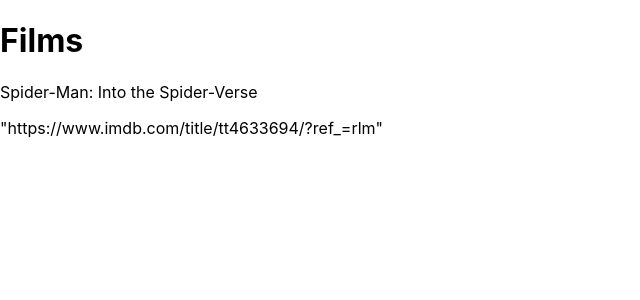
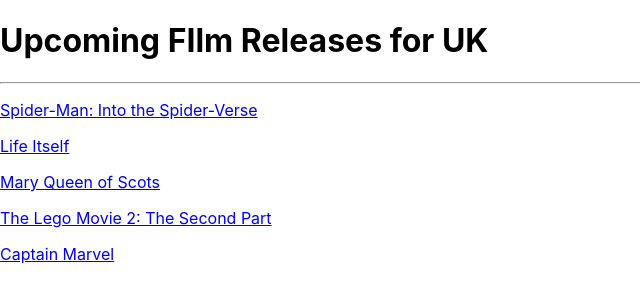
Before and after one commit to sshingler/React_FilmReleases, a React (Create React App) app: page / in a window 1280 px wide. Shown: the top 300 px of the page, without its empty margins (0-640 px from the left). Built offline with nearby package versions, Linux system fonts and the light colour scheme.

Commit message:
4 - page renders all films as links

```diff
--- a/src/components/Film.js
+++ b/src/components/Film.js
@@ -1,10 +1,9 @@
 import React from 'react';
 
-const Film = ({title, children}) => {
+const Film = ({name, children}) => {
     return (
         <>
-        <p>{title}</p>
-        <p>{children}</p>
+       <p><a href={children}>{name}</a></p>
         </>
     );
 };
--- a/src/components/FilmList.js
+++ b/src/components/FilmList.js
@@ -1,10 +1,18 @@
 import React from 'react';
 import Film from './Film';
 
-const FilmList = () => {
+const FilmList = ({films}) => {
+
+    const FilmNodes = films.map(film => {
+        return (
+            <Film name={film.name} key={film.id}>{film.url}</Film>
+        );
+    });
+
+
     return (
         <>
-        <Film title="Spider-Man: Into the Spider-Verse">"https://www.imdb.com/title/tt4633694/?ref_=rlm"</Film>
+        {FilmNodes}
         </>
     );
 };
--- a/src/containers/FilmBox.js
+++ b/src/containers/FilmBox.js
@@ -34,8 +34,10 @@
     )
     return(
         <>
-        <h1>Films</h1>
+        <h1>Upcoming FIlm Releases for UK</h1>
+        <hr></hr>
         <FilmList films={films}/>
+
         </>
     );
 };
```
